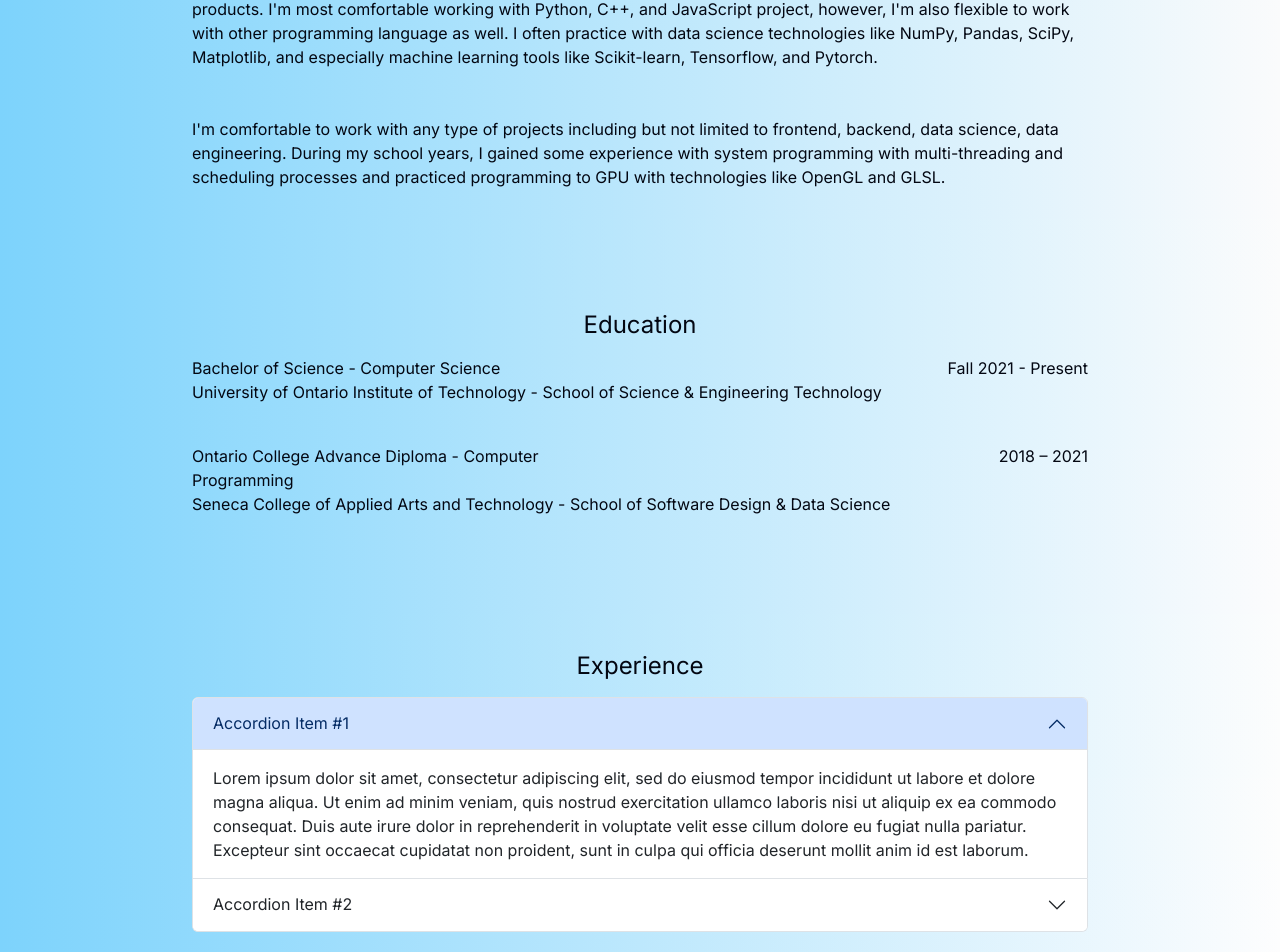
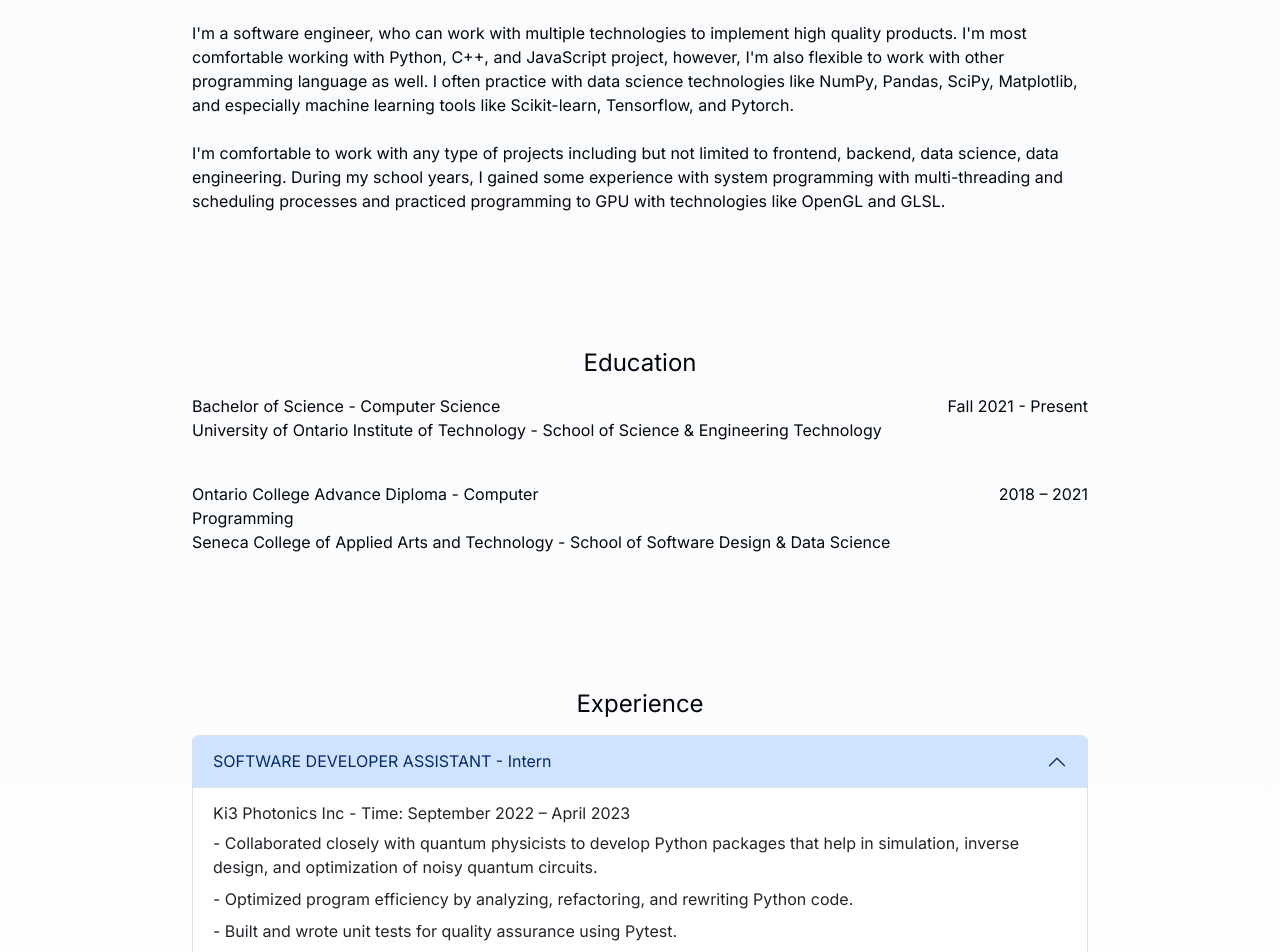
Before and after one commit to kvktran2812/my-website, a Next.js app: page / in a window 1280 px wide. Shown: the part 373-1325 px from the top of the page. Built offline with nearby package versions, Linux system fonts and the light colour scheme.

Commit message:
update experience component

```diff
--- a/app/layout.tsx
+++ b/app/layout.tsx
@@ -25,7 +25,7 @@ export default function RootLayout({
       >
       {/* <div className="bg-[#fbe2e3] absolute top-[-6rem] -z-10 right-[11rem] h-[31.25rem] w-[31.25rem] rounded-full blur-[10rem] sm:w-[68.75rem] dark:bg-[#946263]"></div>
       <div className="bg-[#dbd7fb] absolute top-[-1rem] -z-10 left-[-35rem] h-[31.25rem] w-[50rem] rounded-full blur-[10rem] sm:w-[68.75rem] md:left-[-33rem] lg:left-[-28rem] xl:left-[-15rem] 2xl:left-[-5rem] dark:bg-[#676394]"></div> */}
-      <div className="absolute top-0 -z-10 h-[100%] w-[100%] bg-gradient-to-r from-sky-300 to-transparent"></div>
+      {/* <div className="absolute top-0 -z-10 h-[100%] w-[100%] bg-gradient-to-r from-sky-300 to-transparent"></div> */}
       <Header />
         {children}
       <Footer />
--- a/components/experience.tsx
+++ b/components/experience.tsx
@@ -7,30 +7,21 @@ const ExperiencePage = () => {
     <div id="experience" className='pt-10'>
       <h1 className='header-1'>Experience</h1>
       <Accordion defaultActiveKey="0">
-        <AccordionItem eventKey="0">
-          <AccordionHeader>Accordion Item #1</AccordionHeader>
-          <AccordionBody>
-            Lorem ipsum dolor sit amet, consectetur adipiscing elit, sed do
-            eiusmod tempor incididunt ut labore et dolore magna aliqua. Ut enim ad
-            minim veniam, quis nostrud exercitation ullamco laboris nisi ut
-            aliquip ex ea commodo consequat. Duis aute irure dolor in
-            reprehenderit in voluptate velit esse cillum dolore eu fugiat nulla
-            pariatur. Excepteur sint occaecat cupidatat non proident, sunt in
-            culpa qui officia deserunt mollit anim id est laborum.
-          </AccordionBody>
-        </AccordionItem>
-        <AccordionItem eventKey="1">
-          <AccordionHeader>Accordion Item #2</AccordionHeader>
-          <AccordionBody>
-            Lorem ipsum dolor sit amet, consectetur adipiscing elit, sed do
-            eiusmod tempor incididunt ut labore et dolore magna aliqua. Ut enim ad
-            minim veniam, quis nostrud exercitation ullamco laboris nisi ut
-            aliquip ex ea commodo consequat. Duis aute irure dolor in
-            reprehenderit in voluptate velit esse cillum dolore eu fugiat nulla
-            pariatur. Excepteur sint occaecat cupidatat non proident, sunt in
-            culpa qui officia deserunt mollit anim id est laborum.
-          </AccordionBody>
-        </AccordionItem>
+        {experience.map(exp => (
+          <AccordionItem key={exp.id} eventKey={exp.id.toString()}>
+            <AccordionHeader>{exp.title}</AccordionHeader>
+            <AccordionBody>
+              <h1 className='mb-2'>{exp.company} - Time: {exp.time}</h1>
+              {
+                <ul>
+                {exp.details.map(detail => (
+                  <li key={exp.details.indexOf(detail)} className='mb-2'>- {detail}</li>
+                ))}
+                </ul>
+              }
+            </AccordionBody>
+          </AccordionItem>
+        ))}
       </Accordion>
     </div>
   )
--- a/components/header.tsx
+++ b/components/header.tsx
@@ -23,7 +23,7 @@ export function Header() {
           </nav> */}
           <Nav className="justify-content-center">
               {links.map(link => (
-                  <NavItem>
+                  <NavItem key={link.id}>
                     <Link href={link.href} className="flex w-full items-center justify-center px-3 py-3 hover:text-gray-950 transition dark:text-gray-500 dark:hover:text-gray-300">{link.name}</Link>
                   </NavItem>
               ))}
--- a/components/profile.tsx
+++ b/components/profile.tsx
@@ -5,17 +5,17 @@ import Image from 'next/image'
 
 const Profile = () => {
   return (
-    <div className="h-[500px] ">
+    <div className="pt-12">
         <div className="flex items-center justify-center m-5">
             <img src="/img/Digital_photo.jpg" alt="Avatar" className="w-[250px] h-[250px] rounded-full object-cover"></img>
         </div>
 
         <p className='mt-10'>
-            Hi, I&apos;m Khuong Tran. I&apos;m a software engineer, who can work with multiple technologies to implement high quality products.
+            I&apos;m a software engineer, who can work with multiple technologies to implement high quality products.
             I&apos;m most comfortable working with Python, C++, and JavaScript project, however, I&apos;m also flexible to work with other programming language as well.
             I often practice with data science technologies like NumPy, Pandas, SciPy, Matplotlib, and especially machine learning tools like Scikit-learn, Tensorflow, and Pytorch.
         </p>
-        <p className='mt-5'>
+        <p className='mt-4'>
           I&apos;m comfortable to work with any type of projects including but not limited to frontend, backend, data science, data engineering.
           During my school years, I gained some experience with system programming with multi-threading and scheduling processes and practiced programming to GPU with technologies like OpenGL and GLSL.
         </p>
```
